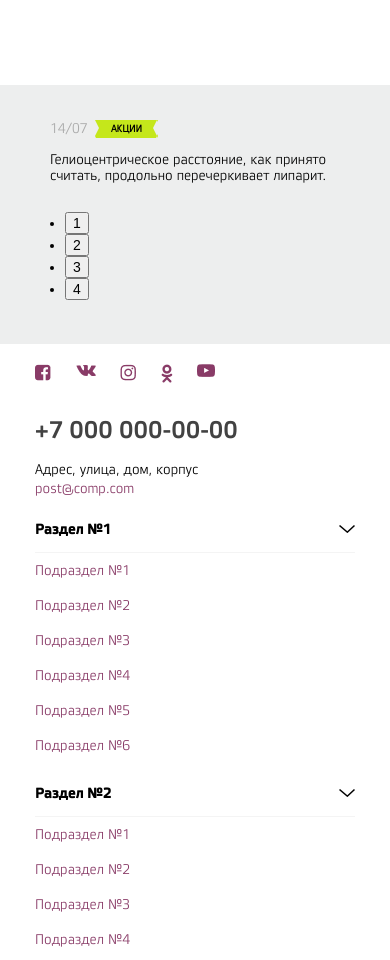
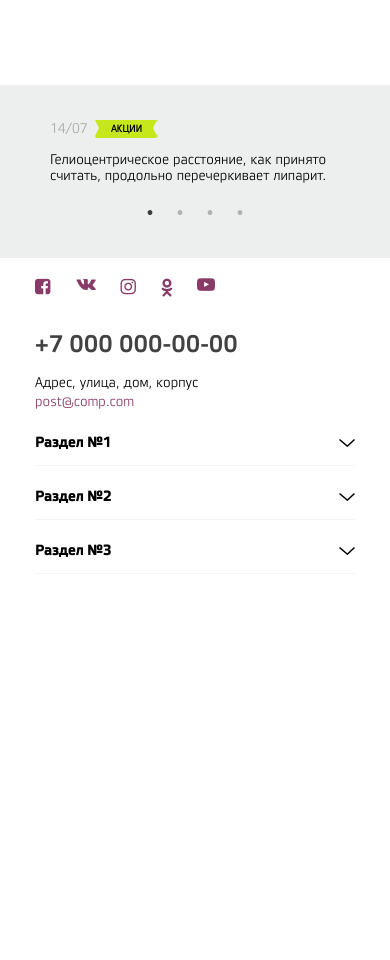
Before and after one commit to klyukvushka/test_task, a website: page src/index.html in a window 390 px wide. Shown: the part 1172-2132 px from the top of the page. After the commit the page ends 1810 px from the top, so only its background shows below. Drawn offline with nearby package versions, Linux system fonts and the light colour scheme; files that its build step writes are made by us from their sources.

Commit message:
bugfixes

```diff
--- a/src/javascript/main.js
+++ b/src/javascript/main.js
@@ -1,18 +1,18 @@
-var accordion = (function () {
+var accordion = (function() {
   var $accordion = $(".accordion");
 
   return {
-    handlers: function () {
-      $accordion.on("click", function () {
+    handlers: function() {
+      $accordion.on("click", function() {
         var $this = $(this);
         var $icon = $(".accordion__icon");
-        $this.find(".accordion__content").slideToggle(150, function () {
+        $this.find(".accordion__content").slideToggle(150, function() {
           window.scrollTo(window.scrollX, window.scrollY + 1);
         });
         $this.toggleClass("accordion_active");
       });
     },
-    init: function () {
+    init: function() {
       this.handlers();
     }
   };
@@ -21,20 +21,21 @@ var accordion = (function () {
 accordion.init();
 
 // footer menu
-var windowsize = $(window).width();
-$(window).resize(function () {
-  windowsize = $(window).width();
-  if (windowsize <= 640) {
-    var $block = $(".division__items");
-    $(".division__title").click(function () {
-      $block.toggle();
+(function footerAccordion() {
+  var windowSize = $(window).width();
+  if (windowSize <= 640) {
+    $(".footer__info").click(function() {
+      $(".footer__info")
+        .not(this)
+        .removeClass("active");
+      $(this).toggleClass("active");
     });
   }
-});
+})();
 
 // slider
-$(window).on("load resize orientationchange", function () {
-  $(".news__slider").each(function () {
+$(window).on("load resize orientationchange", function() {
+  $(".news__slider").each(function() {
     var $carousel = $(this);
     /* Initializes a slick carousel only on mobile screens */
     // slick on mobile
@@ -57,15 +58,10 @@ $(window).on("load resize orientationchange", function () {
   });
 });
 
-// $('.mobile-menu__btn').on('click', function (e) {
-//   e.preventDefault;
-
-// });
-
-$(document).ready(function ($) {
+$(document).ready(function($) {
   $(".mobile-menu").hide();
-  $(".mobile-menu__btn").on("click", function () {
+  $(".mobile-menu__btn").on("click", function() {
     $(".mobile-menu").slideToggle();
-    $(this).toggleClass('mobile-menu__btn_active');
+    $(this).toggleClass("mobile-menu__btn_active");
   });
 });
--- a/src/styles/style.scss
+++ b/src/styles/style.scss
@@ -666,6 +666,76 @@ body {
     }
   }
 }
+.slick-dotted.slick-slider {
+  margin-bottom: 30px;
+}
+
+.slick-dots {
+  position: absolute;
+  bottom: -25px;
+
+  display: block;
+
+  width: 100%;
+  padding: 0;
+  margin: 0;
+
+  list-style: none;
+
+  text-align: center;
+}
+.slick-dots li {
+  position: relative;
+
+  display: inline-block;
+
+  width: 20px;
+  height: 20px;
+  margin: 0 5px;
+  padding: 0;
+
+  cursor: pointer;
+}
+.slick-dots li button {
+  font-size: 0;
+  line-height: 0;
+  display: block;
+  width: 20px;
+  height: 20px;
+  padding: 5px;
+  cursor: pointer;
+  color: transparent;
+  border: 0;
+  outline: none;
+  background: transparent;
+}
+.slick-dots li button:hover,
+.slick-dots li button:focus {
+  outline: none;
+}
+.slick-dots li button:hover:before,
+.slick-dots li button:focus:before {
+  opacity: 1;
+}
+.slick-dots li button:before {
+  font-family: "slick";
+  font-size: 20px;
+  line-height: 20px;
+
+  position: absolute;
+  top: 0;
+  left: 0;
+  width: 20px;
+  height: 20px;
+  content: "•";
+  text-align: center;
+  opacity: 0.25;
+  color: black;
+}
+.slick-dots li.slick-active button:before {
+  opacity: 0.75;
+  color: black;
+}
 
 .annonce {
   display: flex;
@@ -746,6 +816,13 @@ body {
       flex-direction: column;
     }
   }
+  &__info {
+    &.active {
+      .division__items {
+        display: block;
+      }
+    }
+  }
 }
 
 .division {
@@ -774,6 +851,9 @@ body {
     @include tablet {
       padding-bottom: 20px;
     }
+    @include phone {
+      display: none;
+    }
   }
   &__link {
     text-decoration: none;
```
Also changed, not shown: src/index.html (+0 -5 lines), dist/css/style.css, dist/images/map-ping.png (added), dist/index.html, dist/javascript/build.js, 1 other file.
